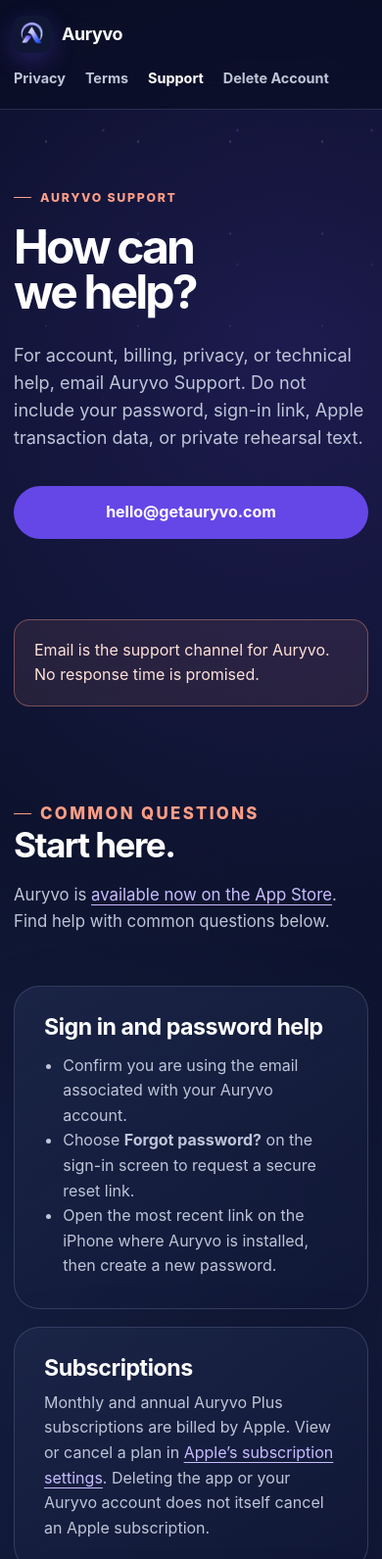
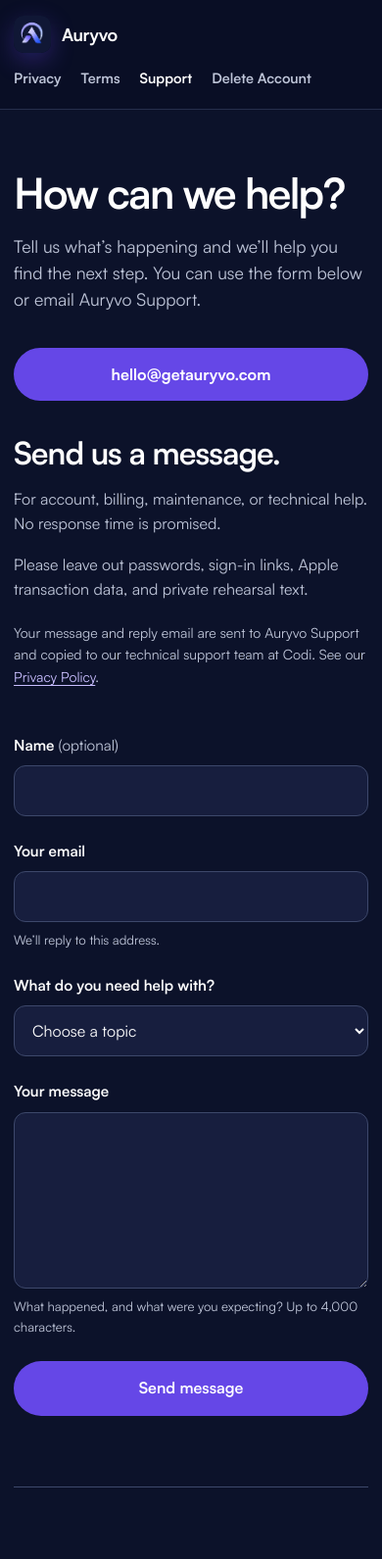
Before and after one commit to Codi-Technologies/getauryvo-legal, a plain HTML site: page support/index.html in a window 390 px wide. Shown: the top 1591 px of the page at 98% size. Drawn offline with Linux system fonts and the light colour scheme.

Commit message:
Add Resend support form with technical support CC and processing disclosure

```diff
--- /dev/null
+++ b/assets/support-form.css
@@ -0,0 +1,86 @@
+@font-face {
+  font-family: Satoshi;
+  src: url("/assets/Satoshi-Variable.ttf") format("truetype");
+  font-weight: 300 900;
+  font-style: normal;
+  font-display: swap;
+}
+
+body { background: #0c122a; }
+body::before { content: none; }
+.page-hero .eyebrow { display: none; }
+.page-hero { max-width: none; padding-block: 64px 24px; }
+.page-hero h1 { font-size: clamp(2.7rem, 5vw, 3.7rem); letter-spacing: -0.04em; }
+.page-hero .lede { margin-top: 20px; font-size: 1.1rem; }
+
+.support-contact {
+  display: grid;
+  grid-template-columns: minmax(0, 0.8fr) minmax(0, 1fr);
+  gap: clamp(32px, 7vw, 96px);
+  padding-block: 40px 72px;
+  border-bottom: 1px solid var(--border);
+}
+
+.contact-guidance h2 {
+  font-size: clamp(2rem, 3.5vw, 3rem);
+  letter-spacing: -0.03em;
+  line-height: 1.1;
+}
+
+.contact-guidance p { max-width: 45ch; }
+.contact-disclosure { margin-top: 32px; font-size: 0.88rem; }
+#support-form { display: grid; gap: 24px; align-content: start; }
+.contact-field { display: grid; gap: 8px; }
+.contact-field label { color: var(--ink); font-size: 0.95rem; font-weight: 650; }
+.contact-field label span { color: var(--muted); font-weight: 400; }
+
+.contact-field input,
+.contact-field select,
+.contact-field textarea {
+  box-sizing: border-box;
+  width: 100%;
+  min-width: 0;
+  min-height: 52px;
+  padding: 12px 14px;
+  color: var(--ink);
+  background: #171e3e;
+  border: 1px solid var(--border);
+  border-radius: 12px;
+  font: inherit;
+  font-size: 16px;
+  caret-color: var(--violet);
+}
+
+.contact-field textarea { min-height: 180px; resize: vertical; }
+.contact-field input:focus-visible,
+.contact-field select:focus-visible,
+.contact-field textarea:focus-visible { outline: 3px solid var(--coral); outline-offset: 3px; }
+.contact-field .field-hint { margin: 0; color: var(--muted); font-size: 0.82rem; }
+.contact-trap { position: absolute; width: 1px; height: 1px; overflow: hidden; clip-path: inset(50%); }
+
+.contact-submit {
+  justify-self: start;
+  min-height: 56px;
+  padding: 14px 28px;
+  color: white;
+  background: var(--primary);
+  border: 0;
+  border-radius: 999px;
+  font: inherit;
+  font-weight: 650;
+  cursor: pointer;
+  transition: background-color 160ms ease-out;
+}
+
+.contact-submit:hover { background: var(--primary-pressed); }
+.contact-submit:disabled { opacity: 0.65; cursor: wait; }
+#support-status { margin: 0; padding: 16px; border: 1px solid var(--border); border-radius: 12px; }
+#support-status[data-state="error"] { color: var(--danger); }
+#support-status[data-state="success"] { color: var(--success); }
+[hidden] { display: none !important; }
+
+@media (max-width: 760px) {
+  .support-contact { grid-template-columns: 1fr; padding-top: 12px; }
+  .contact-disclosure { margin-top: 20px; }
+  .contact-submit { width: 100%; }
+}
--- /dev/null
+++ b/assets/support-form.js
@@ -0,0 +1,64 @@
+(() => {
+  const form = document.getElementById('support-form');
+  if (!form) return;
+  const button = form.querySelector('button[type="submit"]');
+  const status = document.getElementById('support-status');
+  let pending = null;
+  button.disabled = false;
+
+  function announce(message, state) {
+    status.textContent = message;
+    status.dataset.state = state;
+    status.hidden = false;
+  }
+
+  form.addEventListener('submit', async (event) => {
+    event.preventDefault();
+    if (button.disabled || !form.reportValidity()) return;
+    const values = Object.fromEntries(new FormData(form));
+    const signature = JSON.stringify(values);
+    // Preserve the request ID across uncertain network failures; an edited message is a new request.
+    if (!pending || pending.signature !== signature) {
+      pending = { signature, id: crypto.randomUUID() };
+    }
+    button.disabled = true;
+    button.textContent = 'Sending…';
+    form.setAttribute('aria-busy', 'true');
+    announce('Sending your message…', 'pending');
+    try {
+      const response = await fetch(form.action, {
+        method: 'POST',
+        headers: {
+          'Content-Type': 'application/json',
+          // Public website key, not the private Resend or service-role credential.
+          apikey: 'sb_publishable_9F74tf_Cuao1Y4aHc9ctQA_D8ZB8bGr',
+          Authorization: 'Bearer sb_publishable_9F74tf_Cuao1Y4aHc9ctQA_D8ZB8bGr',
+        },
+        body: JSON.stringify({ ...values, requestId: pending.id }),
+        signal: AbortSignal.timeout(25000),
+        credentials: 'omit',
+      });
+      const data = await response.json().catch(() => ({}));
+      if (!response.ok || data.ok !== true) {
+        if (response.status === 429) throw new Error('You’ve sent several messages recently. Please try again in an hour, or email hello@getauryvo.com.');
+        if (response.status === 422) throw new Error('Please check your email and enter a message between 10 and 4,000 characters.');
+        if (response.status === 409) pending = null;
+        throw new Error('Your message couldn’t be sent. Please try again, or email hello@getauryvo.com.');
+      }
+      form.reset();
+      pending = null;
+      announce('Message sent to Auryvo Support, with a copy to our technical support team. We’ll reply to the email you provided.', 'success');
+      status.focus();
+    } catch (error) {
+      const message = error.name === 'TimeoutError' || error.name === 'TypeError'
+        ? 'We couldn’t confirm your message was sent. Please try again; retrying the same message won’t send a duplicate. You can also email hello@getauryvo.com.'
+        : error.message;
+      announce(message, 'error');
+      status.focus();
+    } finally {
+      button.disabled = false;
+      button.textContent = 'Send message';
+      form.removeAttribute('aria-busy');
+    }
+  });
+})();
--- a/support/index.html
+++ b/support/index.html
@@ -11,6 +11,8 @@
   <meta property="og:description" content="Help with Auryvo accounts, subscriptions, notifications, privacy, and deletion.">
   <link rel="icon" type="image/png" href="/assets/brand-icon.png">
   <link rel="stylesheet" href="/assets/styles.css">
+  <link rel="stylesheet" href="/assets/support-form.css">
+  <script src="/assets/support-form.js" defer></script>
   <title>Support — Auryvo</title>
 </head>
 <body>
@@ -36,12 +38,53 @@
         <div>
           <p class="eyebrow">Auryvo support</p>
           <h1>How can we help?</h1>
-          <p class="lede">For account, billing, privacy, or technical help, email Auryvo Support. Do not include your password, sign-in link, Apple transaction data, or private rehearsal text.</p>
+          <p class="lede">Tell us what’s happening and we’ll help you find the next step. You can use the form below or email Auryvo Support.</p>
         </div>
         <a class="email-link" href="mailto:hello@getauryvo.com">hello@getauryvo.com</a>
       </header>
 
-      <p class="draft-notice">Email is the support channel for Auryvo. No response time is promised.</p>
+      <section class="support-contact" aria-labelledby="contact-title">
+        <div class="contact-guidance">
+          <h2 id="contact-title">Send us a message.</h2>
+          <p>For account, billing, maintenance, or technical help. No response time is promised.</p>
+          <p id="message-safety">Please leave out passwords, sign-in links, Apple transaction data, and private rehearsal text.</p>
+          <p class="contact-disclosure">Your message and reply email are sent to Auryvo Support and copied to our technical support team at Codi. See our <a href="/privacy/">Privacy Policy</a>.</p>
+        </div>
+        <form id="support-form" action="https://ikmgbjeprheokxojehwd.supabase.co/functions/v1/support-request" method="post" aria-label="Contact Auryvo Support">
+          <div class="contact-field">
+            <label for="support-name">Name <span>(optional)</span></label>
+            <input id="support-name" name="name" type="text" autocomplete="name" maxlength="100">
+          </div>
+          <div class="contact-field">
+            <label for="support-email">Your email</label>
+            <input id="support-email" name="email" type="email" autocomplete="email" maxlength="254" required aria-describedby="reply-hint">
+            <p id="reply-hint" class="field-hint">We’ll reply to this address.</p>
+          </div>
+          <div class="contact-field">
+            <label for="support-topic">What do you need help with?</label>
+            <select id="support-topic" name="topic" required>
+              <option value="">Choose a topic</option>
+              <option value="technical">Technical issue or maintenance</option>
+              <option value="account">Account or sign-in</option>
+              <option value="billing">Subscription or billing</option>
+              <option value="privacy">Privacy or account deletion</option>
+              <option value="other">Something else</option>
+            </select>
+          </div>
+          <div class="contact-field">
+            <label for="support-message">Your message</label>
+            <textarea id="support-message" name="message" rows="6" minlength="10" maxlength="4000" required aria-describedby="message-safety message-hint"></textarea>
+            <p id="message-hint" class="field-hint">What happened, and what were you expecting? Up to 4,000 characters.</p>
+          </div>
+          <div class="contact-trap" aria-hidden="true" inert>
+            <label for="support-website">Leave this field empty</label>
+            <input id="support-website" name="website" type="text" tabindex="-1" autocomplete="off">
+          </div>
+          <button class="contact-submit" type="submit" disabled>Send message</button>
+          <p id="support-status" role="status" aria-live="polite" tabindex="-1" hidden></p>
+          <noscript><p>Please enable JavaScript to use this form, or email <a href="mailto:hello@getauryvo.com">hello@getauryvo.com</a>.</p></noscript>
+        </form>
+      </section>
 
       <section class="section" aria-labelledby="help-topics">
         <div class="section-heading">
```
Also changed, not shown: privacy/index.html (+1 -1 lines).
